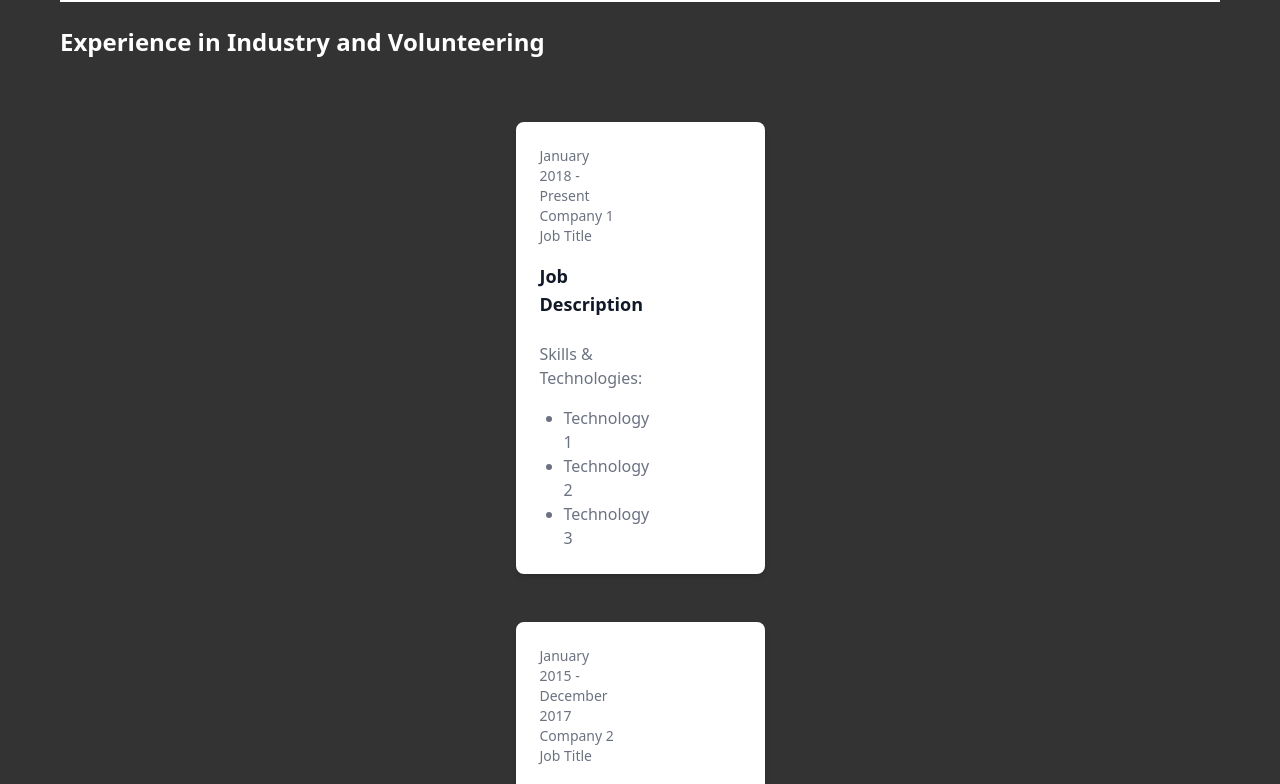
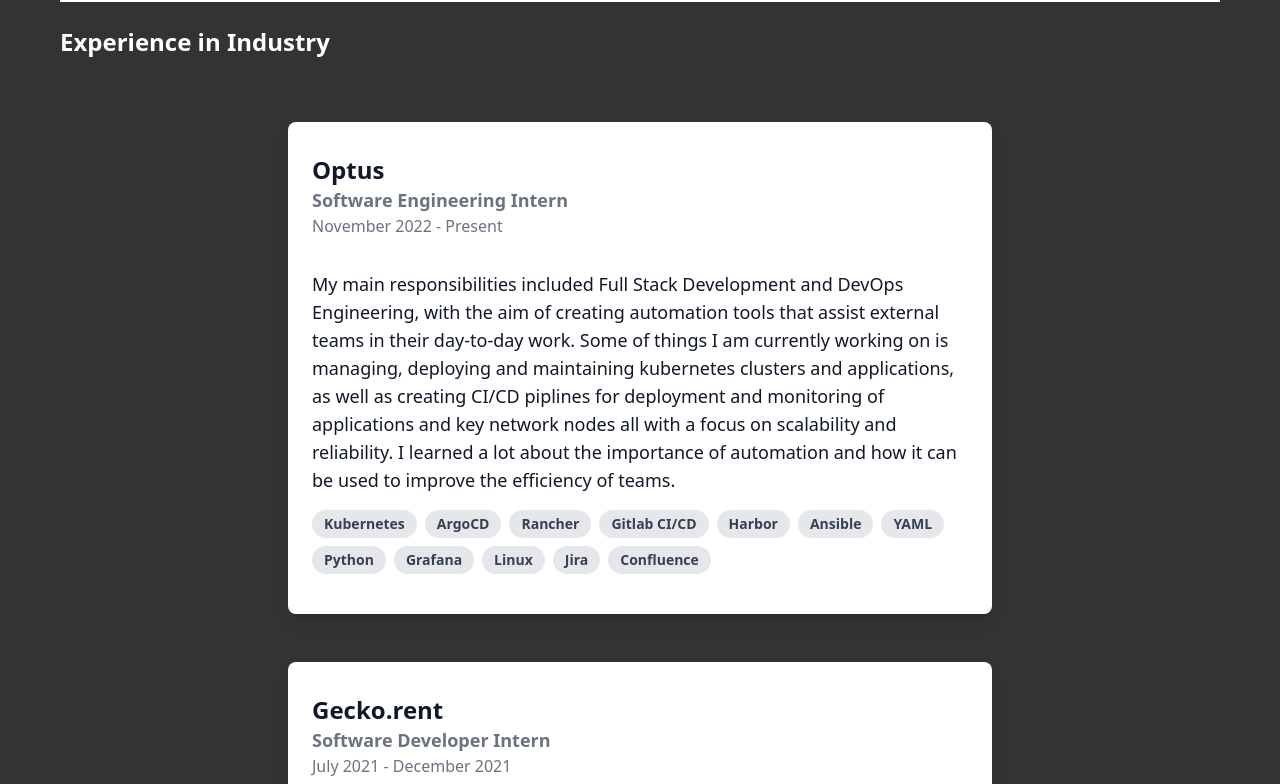
Before and after one commit to abrarbarbhuyia/portfolio-v2, a Next.js app: page / in a window 1280 px wide. Shown: the part 856-1640 px from the top of the page. Built offline with nearby package versions, Linux system fonts and the light colour scheme.

Commit message:
finished draft of experience

```diff
--- a/src/components/Experience.tsx
+++ b/src/components/Experience.tsx
@@ -1,30 +1,37 @@
 interface CompanyExperienceProps {
-  employmentPeriod: string,
-  companyName: string,
-  jobTitle: string,
-  jobDescription: string,
-  skills: string[]
+  employmentPeriod: string;
+  companyName: string;
+  jobTitle: string;
+  jobDescription: string;
+  skills: string[];
 }
 
-const CompanyExperience = ({ employmentPeriod, companyName, jobTitle, jobDescription, skills }: CompanyExperienceProps) => {
+const CompanyExperience = ({
+  employmentPeriod,
+  companyName,
+  jobTitle,
+  jobDescription,
+  skills,
+}: CompanyExperienceProps) => {
   return (
-    <div className="bg-white overflow-hidden rounded-lg shadow-md lg:flex">
-      <div className="flex flex-col justify-center p-6 lg:w-1/2">
-        <div className="text-sm font-medium text-gray-500">
-          <p>{employmentPeriod}</p>
-          <p>{companyName}</p>
-          <p>{jobTitle}</p>
+    <div className="bg-white rounded-lg shadow-lg">
+      <div className="px-6 pt-8 md:py-8 md:flex md:justify-between md:items-center">
+        <div className="mb-4 md:mb-0">
+          <h2 className="text-2xl font-bold text-gray-900">{companyName}</h2>
+          <div className="text-lg font-semibold text-gray-500">{jobTitle}</div>
+          <div className="text-gray-500">{employmentPeriod}</div>
         </div>
-        <div className="mt-4 text-lg font-bold text-gray-900">
-          <p>{jobDescription}</p>
-        </div>
-        <div className="mt-6 text-base text-gray-500">
-          <p>Skills & Technologies:</p>
-          <ul className="mt-4 list-disc pl-6">
+      </div>
+      <div className="px-6 pb-8">
+        <div className="text-gray-900 text-sm md:text-lg">{jobDescription}</div>
+        <div className="mt-4">
+          <div className="flex flex-wrap">
             {skills.map((skill, index) => (
-              <li key={index}>{skill}</li>
+              <div key={index} className="bg-gray-200 rounded-full px-3 py-1 text-sm font-semibold text-gray-700 mr-2 mb-2">
+                {skill}
+              </div>
             ))}
-          </ul>
+          </div>
         </div>
       </div>
     </div>
@@ -34,23 +41,23 @@
 const Experience = () => {
   const companyExperiences: CompanyExperienceProps[] = [
     {
-      employmentPeriod: "January 2018 - Present",
-      companyName: "Company 1",
-      jobTitle: "Job Title",
-      jobDescription: "Job Description",
-      skills: ["Technology 1", "Technology 2", "Technology 3"],
+      employmentPeriod: "November 2022 - Present",
+      companyName: "Optus",
+      jobTitle: "Software Engineering Intern",
+      jobDescription: "My main responsibilities included Full Stack Development and DevOps Engineering, with the aim of creating automation tools that assist external teams in their day-to-day work. Some of things I am currently working on is managing, deploying and maintaining kubernetes clusters and applications, as well as creating CI/CD piplines for deployment and monitoring of applications and key network nodes all with a focus on scalability and reliability. I learned a lot about the importance of automation and how it can be used to improve the efficiency of teams.",
+      skills: ["Kubernetes", "ArgoCD", "Rancher", "Gitlab CI/CD", "Harbor", "Ansible", "YAML", "Python", "Grafana", "Linux", "Jira", "Confluence"],
     },
     {
-      employmentPeriod: "January 2015 - December 2017",
-      companyName: "Company 2",
-      jobTitle: "Job Title",
-      jobDescription: "Job Description",
-      skills: ["Technology 1", "Technology 2", "Technology 3"],
+      employmentPeriod: "July 2021 - December 2021",
+      companyName: "Gecko.rent",
+      jobTitle: "Software Developer Intern",
+      jobDescription: "The work in this internship focused on creating a rental marketplace in a react-based web application. I was responsible for creating new features, fixing bugs and working with a customer-centric mentality to ensure that the product was always improving. I learned a lot of the fundamentals of web development and how to work in a team environment.",
+      skills: ["Javascript", "React", "GraphQL", "Docker", "Trello"],
     },
   ];
 
   return (
-    <div className="mx-auto max-w-7xl px-4 py-16 sm:px-6 lg:px-8">
+    <div className="mx-auto max-w-3xl px-4 py-16 sm:px-6 lg:px-8">
       <div className="space-y-12">
         {companyExperiences.map((companyExperience, index) => (
           <CompanyExperience key={index} {...companyExperience} />
--- a/src/components/ExperienceTitle.tsx
+++ b/src/components/ExperienceTitle.tsx
@@ -6,7 +6,7 @@
         </h2>
         <div className="md:border-b-2 md:border-white md:mb-6"></div>
         <p className="font-bold text-xl md:text-2xl text-white">
-          Experience in Industry and Volunteering
+          Experience in Industry
         </p>
       </div>
     );
```
